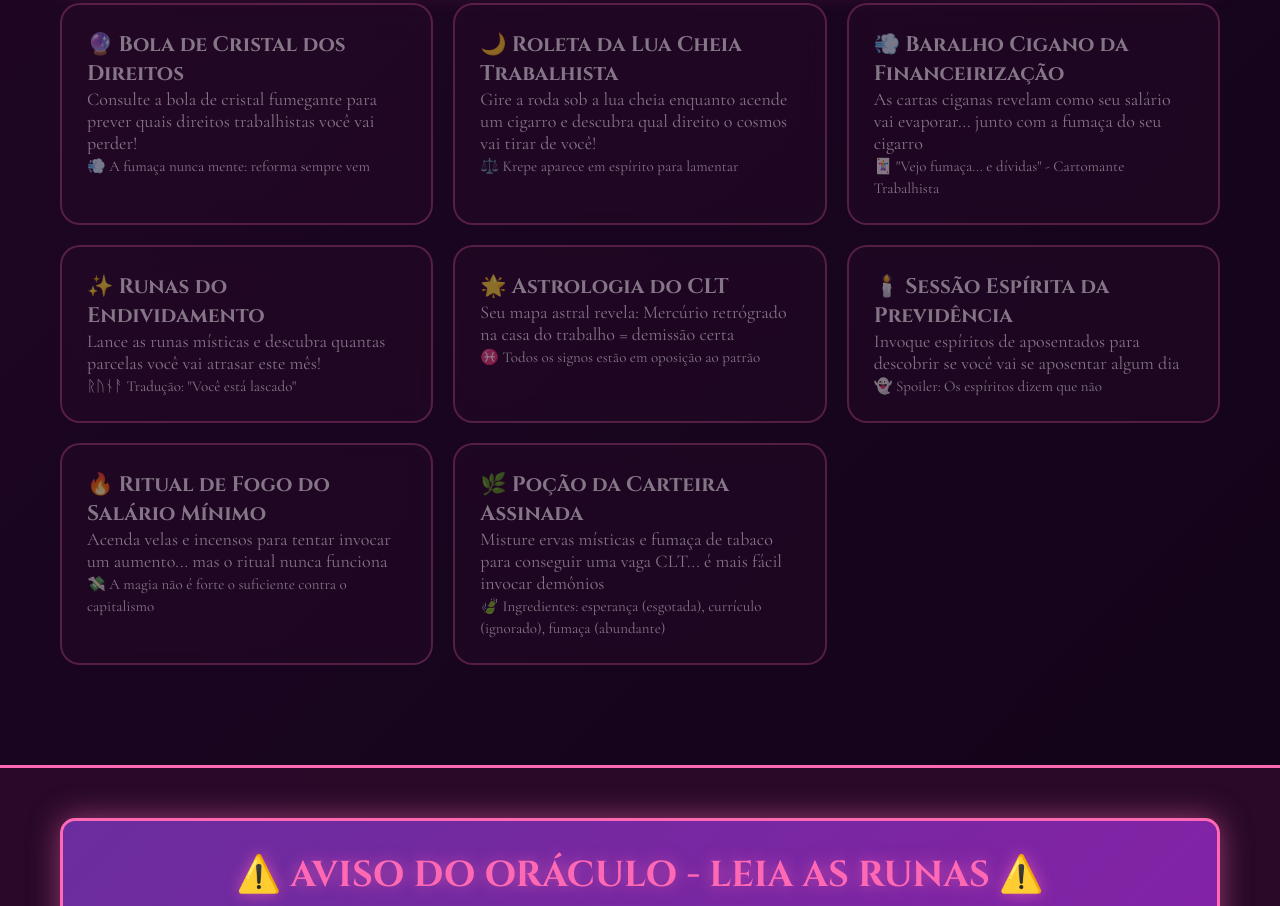
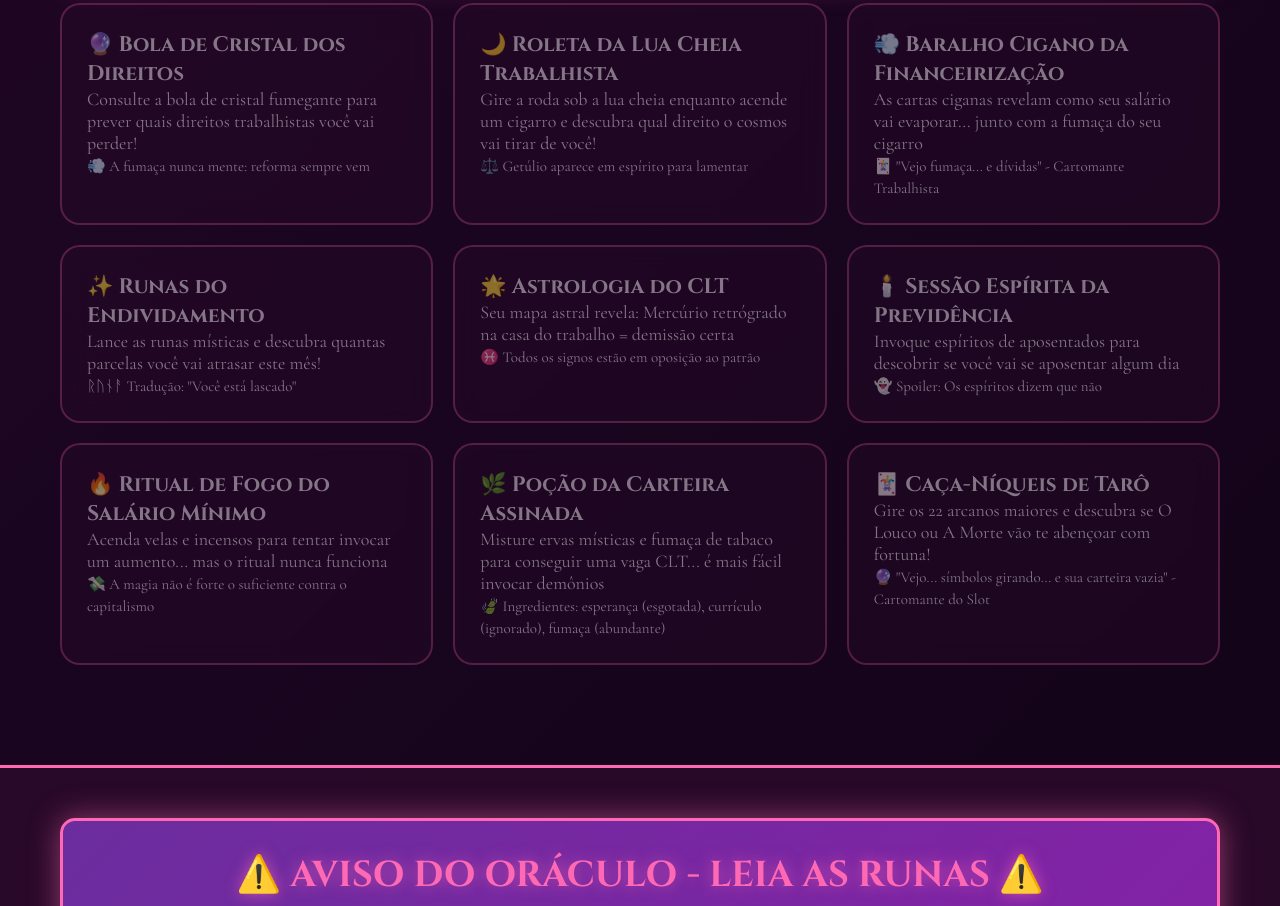
Before and after one commit to bruno-fs/croebet, a website built with Vite: page index.html in a window 1280 px wide. Shown: the part 1615-2521 px from the top of the page. Built offline with nearby package versions, Linux system fonts and the light colour scheme.

Commit message:
mais um jogo pra ficar simetrico

```diff
--- a/index.html
+++ b/index.html
@@ -22,7 +22,7 @@
 
     <main class="container">
         <section class="hero">
-            <h2>🔮 Bem-vindo ao Coven da CROEBET</h2>
+            <h2>🔮 Bem-vindo ao Coven</h2>
             <p class="hero-subtitle">"Deixe as estrelas e a fumaça guiarem sua fortuna" 🌙✨</p>
             <p class="mystic-message">💨 Consulte o tarô, acenda um cigarro, e invoque a sorte enquanto os trotiskistas racham</p>
             <small>💸 A única bet mística onde você não perde seu salário de verdade</small>
@@ -101,7 +101,7 @@
             <div class="game-card disabled">
                 <h3>🌙 Roleta da Lua Cheia Trabalhista</h3>
                 <p>Gire a roda sob a lua cheia enquanto acende um cigarro e descubra qual direito o cosmos vai tirar de você!</p>
-                <small>⚖️ Krepe aparece em espírito para lamentar</small>
+                <small>⚖️ Getúlio aparece em espírito para lamentar</small>
             </div>
 
             <div class="game-card disabled">
@@ -139,6 +139,12 @@
                 <p>Misture ervas místicas e fumaça de tabaco para conseguir uma vaga CLT... é mais fácil invocar demônios</p>
                 <small>🍃 Ingredientes: esperança (esgotada), currículo (ignorado), fumaça (abundante)</small>
             </div>
+
+            <div class="game-card disabled">
+                <h3>🃏 Caça-Níqueis de Tarô</h3>
+                <p>Gire os 22 arcanos maiores e descubra se O Louco ou A Morte vão te abençoar com fortuna!</p>
+                <small>🔮 "Vejo... símbolos girando... e sua carteira vazia" - Cartomante do Slot</small>
+            </div>
         </section>
     </main>
 
```
